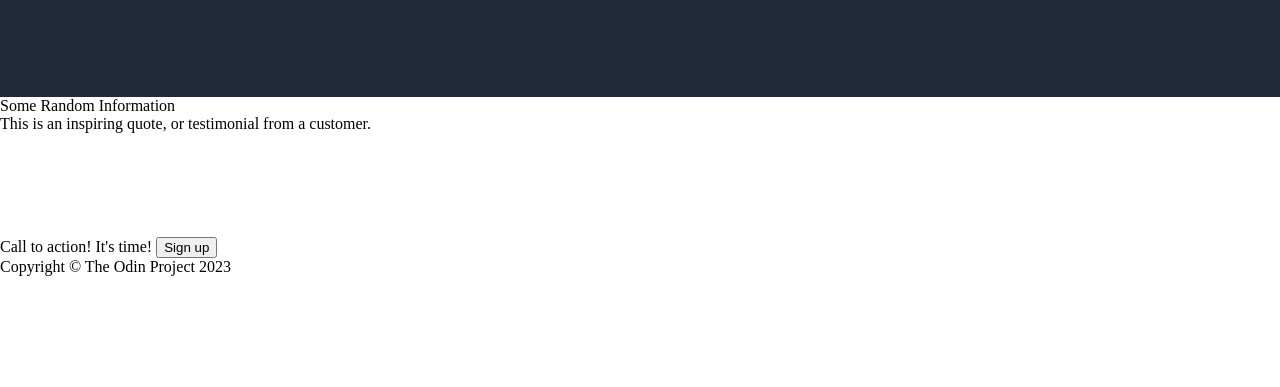
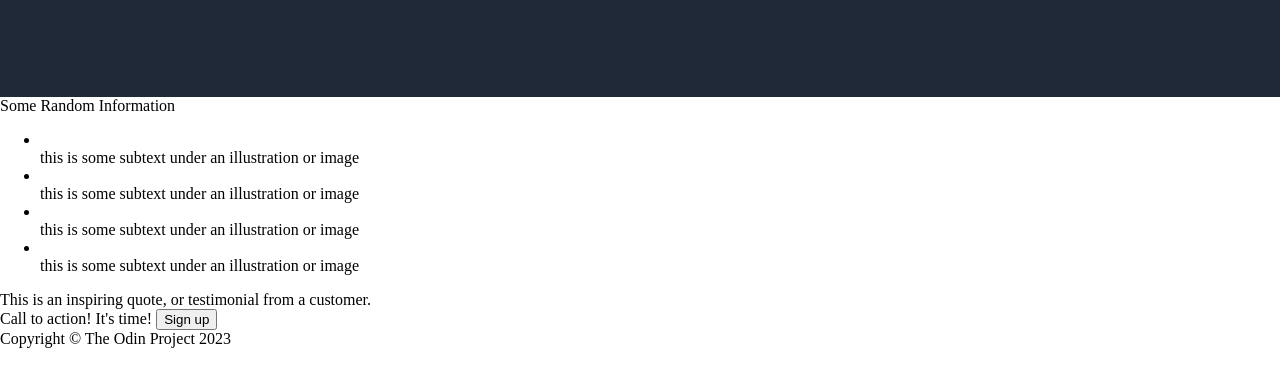
Before and after one commit to TheFlam123/Landing-Page, a plain HTML site: page index.html in a window 1280 px wide. Shown: the part 365-752 px from the top of the page. Drawn offline with Linux system fonts and the light colour scheme.

Commit message:
Add divs for body-one title, images and image text

```diff
--- a/index.html
+++ b/index.html
@@ -47,22 +47,50 @@
     </div>
 
     <div class="body-one">
-        Some Random Information
+
+        <div class="body-one-title">
+            Some Random Information
+
+        </div>
+
+        <div class="images-container">
+
+            <ul class="images">
+
+                <div class="image-text">
+                    <li class="image-one"></li>
+                    this is some subtext under an illustration or image
+                </div>
+
+                <div class="image-text">
+                    <li class="image-two"></li>
+                    this is some subtext under an illustration or image
+                </div>
+
+                <div class="image-text">
+                    <li class="image-three"></li>
+                    this is some subtext under an illustration or image
+                </div>
+
+                <div class="image-text">
+                    <li class="image-four"></li>
+                    this is some subtext under an illustration or image
+                </div>
+            </ul>
+
+        </div>
+
+
+
+
     </div>
 
     <div class="body-two">
+
         <div class="left-body-two">
             This is an inspiring quote, or testimonial from a customer.
         </div>
 
-        <div class="right-body-two">
-            <ul>
-                <a href=""><li class="image-one"> </li></a>
-                <a href=""><li class="image-two"> </li></a>
-                <a href=""><li class="image-three"> </li></a>
-                <a href=""><li class="image-four"> </li></a>
-            </ul>
-        </div>
     </div>
 
     <div class="body-three">
```
